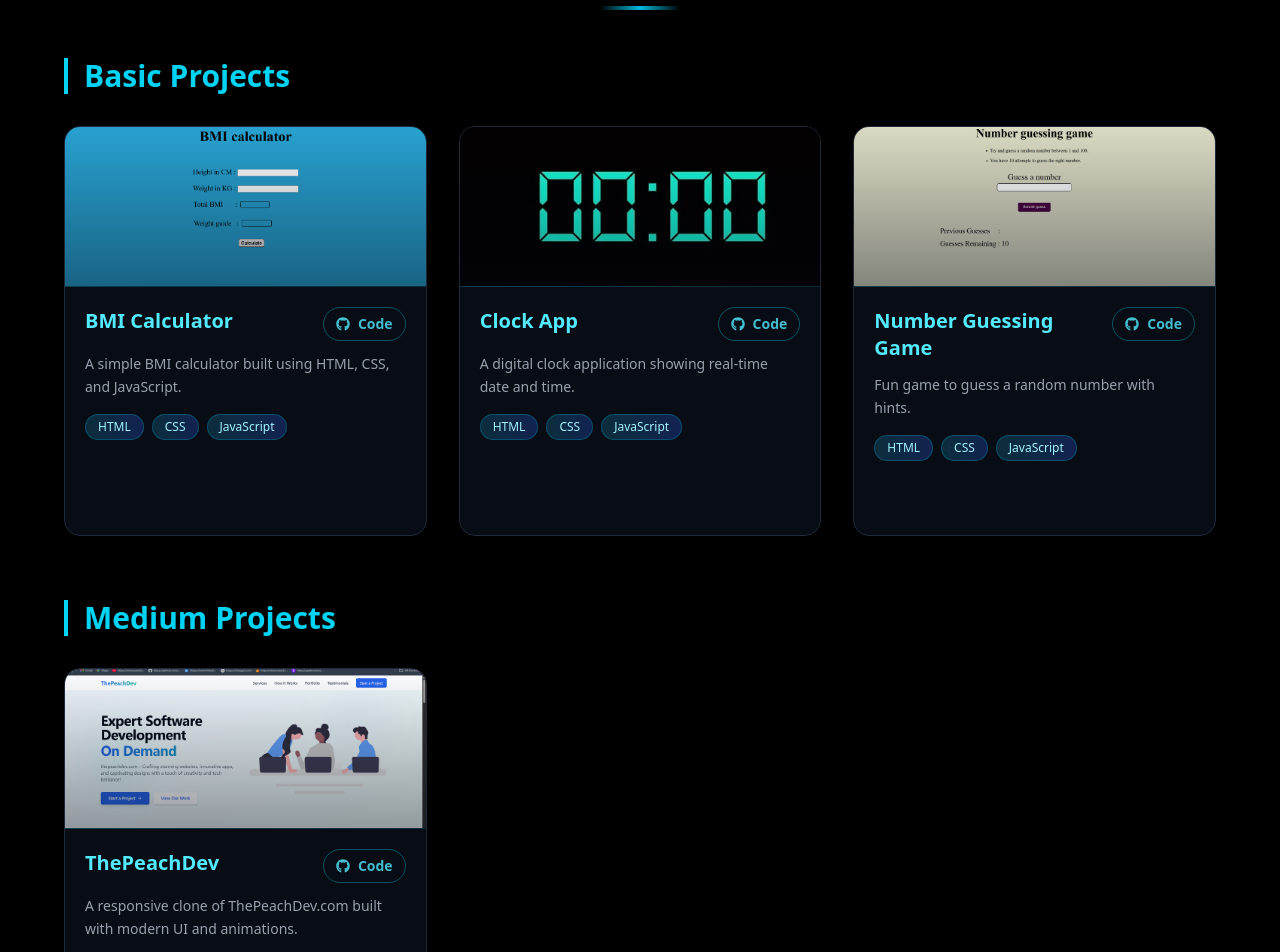
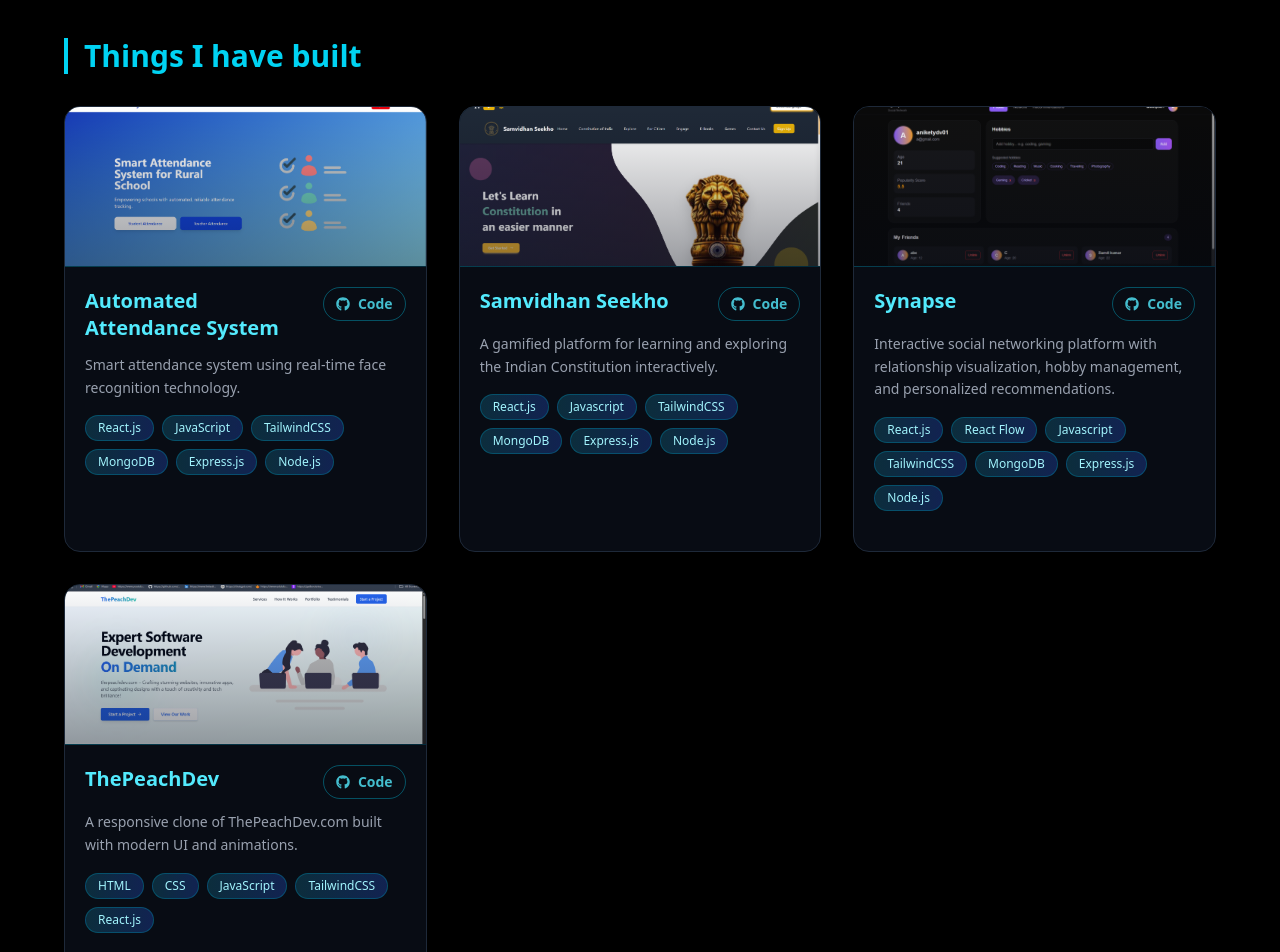
Before and after one commit to Aniket01yadav/MyPortfolio, a React (Vite) app: page / in a window 1280 px wide. Shown: the part 4020-4972 px from the top of the page. Built offline with nearby package versions, Linux system fonts and the light colour scheme.

Commit message:
Adding more context to Project section

```diff
--- a/src/Components/Experience.jsx
+++ b/src/Components/Experience.jsx
@@ -36,7 +36,7 @@ const experience = [
     type: "Platform",
     position: "Frontend Developer Intern",
     certificate: "Frontend Developer Intern",
-    duration: "Duration: 2 Months",
+    duration: "Duration: 1 Months",
     description:
       "Built responsive user interfaces and worked on frontend components using modern web technologies and best practices.",
     tech: ["React.js", "JavaScript", "TailwindCSS", "HTML/CSS"],
--- a/src/Components/Hero.jsx
+++ b/src/Components/Hero.jsx
@@ -20,7 +20,7 @@ const Hero = () => {
             Hire Me
           </a>
           <a
-            href="https://drive.google.com/file/d/1mPAMUrGBzZOforK6i7st6a2l-zJCTPeM/view?usp=sharing"
+            href="https://drive.google.com/file/d/1PYQaoyCV4eujWG824rov3FjOimQIW08p/view?usp=sharing"
             download
             className="px-4 sm:px-6 py-2 text-sm sm:text-base border border-cyan-500 rounded hover:bg-cyan-300 hover:text-black transition"
           >
--- a/src/Components/Navbar.jsx
+++ b/src/Components/Navbar.jsx
@@ -61,7 +61,7 @@ const Navbar = () => {
       {/* Mobile Menu Dropdown */}
       {isOpen && (
         <div className="md:hidden bg-black/80 backdrop-blur-md px-4 py-4 space-y-2 text-base font-medium">
-          {['Home', 'About', 'Skills','Projects', 'Contact'].map((item) => (
+          {['Home', 'About', 'Skills', 'Experience', 'Projects', 'Contact'].map((item) => (
             <a
               key={item}
               href={`#${item.toLowerCase()}`}
--- a/src/Components/Project.jsx
+++ b/src/Components/Project.jsx
@@ -4,55 +4,10 @@ import { FiArrowUpRight } from "react-icons/fi";
 import attendancei_img from "../assets/attendance.png"
 import samvidhan_img from "../assets/samvidhan.png"
 import peachdev_img from "../assets/peachdev.png"
-import BMI_img from "../assets/BMI.png"
-import Clock_img from "../assets/clock.webp"
-import NumGUess_img from "../assets/NumGuessing.png"
 import syanpse from "../assets/synapse.png"
 
-const basicProjects = [
-  {
-    id: 1,
-    title: "BMI Calculator",
-    description: "A simple BMI calculator built using HTML, CSS, and JavaScript.",
-    tech: ["HTML", "CSS", "JavaScript"],
-    github: "https://github.com/Aniket01yadav/BMI-calculator",
-    demo: "https://aniket01yadav.github.io/BMI-calculator/",
-    image: BMI_img,
-  },
-  {
-    id: 2,
-    title: "Clock App",
-    description: "A digital clock application showing real-time date and time.",
-    tech: ["HTML", "CSS", "JavaScript"],
-    github: "https://github.com/yourusername/clock-app",
-    demo: "https://yourusername.github.io/clock-app/",
-    image: Clock_img,
-  },
-  {
-    id: 3,
-    title: "Number Guessing Game",
-    description: "Fun game to guess a random number with hints.",
-    tech: ["HTML", "CSS", "JavaScript"],
-    github: "https://github.com/Aniket01yadav/Number_guessing_game",
-    demo: "https://aniket01yadav.github.io/Number_guessing_game/",
-    image: NumGUess_img,
-  },
-];
 
-const mediumProjects = [
-  {
-    id: 1,
-    title: "ThePeachDev",
-    description:
-      "A responsive clone of ThePeachDev.com built with modern UI and animations.",
-    tech: ["HTML", "CSS", "JavaScript", "TailwindCSS", "React.js"],
-    github: "https://github.com/yourusername/thepeachdev-clone",
-    demo: "https://yourusername.github.io/thepeachdev-clone/",
-    image: peachdev_img,
-  },
-];
-
-const advancedProjects = [
+const projects = [
   {
     id: 1,
     title: "Automated Attendance System",
@@ -83,6 +38,16 @@ const advancedProjects = [
     demo: "https://synapse-three-eta.vercel.app",
     image: syanpse,
   },
+  {
+    id: 4,
+    title: "ThePeachDev",
+    description:
+      "A responsive clone of ThePeachDev.com built with modern UI and animations.",
+    tech: ["HTML", "CSS", "JavaScript", "TailwindCSS", "React.js"],
+    github: "https://github.com/yourusername/thepeachdev-clone",
+    demo: "https://yourusername.github.io/thepeachdev-clone/",
+    image: peachdev_img,
+  }
 ];
 
 const ProjectCard = ({ project }) => (
@@ -153,49 +118,20 @@ const Projects = () => {
       id="projects"
       className="relative min-h-screen overflow-hidden px-6 py-16 text-cyan-300"
     >
-      <div className="absolute left-10 top-40 h-72 w-72 animate-pulse rounded-full bg-cyan-500 opacity-20 blur-3xl mix-blend-multiply"></div>
-      <div className="absolute bottom-20 right-10 h-96 w-96 animate-pulse rounded-full bg-purple-500 opacity-20 blur-3xl mix-blend-multiply"></div>
-      <div className="absolute right-1/4 top-1/2 h-80 w-80 animate-pulse rounded-full bg-pink-500 opacity-20 blur-3xl mix-blend-multiply"></div>
-
       <div className="relative z-10 mx-auto max-w-6xl">
         <div className="mb-8 sm:mb-12">
           <h2 className="mb-4 bg-gradient-to-r from-cyan-400 to-blue-500 bg-clip-text text-center text-2xl font-bold text-cyan-300 sm:text-3xl md:text-4xl">
             Projects
           </h2>
-          <div className="flex justify-center">
-            <div className="h-1 w-20 rounded-full bg-gradient-to-r from-transparent via-cyan-500 to-transparent"></div>
-          </div>
-        </div>
-
-        <div className="mb-12 sm:mb-16">
-          <h3 className="mb-6 border-l-4 border-cyan-400 pl-4 text-xl font-semibold text-cyan-400 sm:mb-8 sm:text-2xl md:text-3xl">
-            Basic Projects
-          </h3>
-          <div className="grid gap-8 md:grid-cols-2 lg:grid-cols-3">
-            {basicProjects.map((project) => (
-              <ProjectCard key={project.id} project={project} />
-            ))}
-          </div>
-        </div>
-
-        <div className="mb-12 sm:mb-16">
-          <h3 className="mb-6 border-l-4 border-cyan-400 pl-4 text-xl font-semibold text-cyan-400 sm:mb-8 sm:text-2xl md:text-3xl">
-            Medium Projects
-          </h3>
-          <div className="grid gap-8 md:grid-cols-2 lg:grid-cols-3">
-            {mediumProjects.map((project) => (
-              <ProjectCard key={project.id} project={project} />
-            ))}
-          </div>
         </div>
 
         <div>
           <h3 className="mb-6 border-l-4 border-cyan-400 pl-4 text-xl font-semibold text-cyan-400 sm:mb-8 sm:text-2xl md:text-3xl">
-            Advanced Projects
+            Things I have built
           </h3>
           <div className="grid gap-8 md:grid-cols-2 lg:grid-cols-3">
-            {advancedProjects.map((project) => (
-              <ProjectCard key={project.id} project={project} />
+            {projects.map((project) => (
+              <ProjectCard key={project.title} project={project} />
             ))}
           </div>
         </div>
```
Also changed, not shown: src/assets/img.png.
